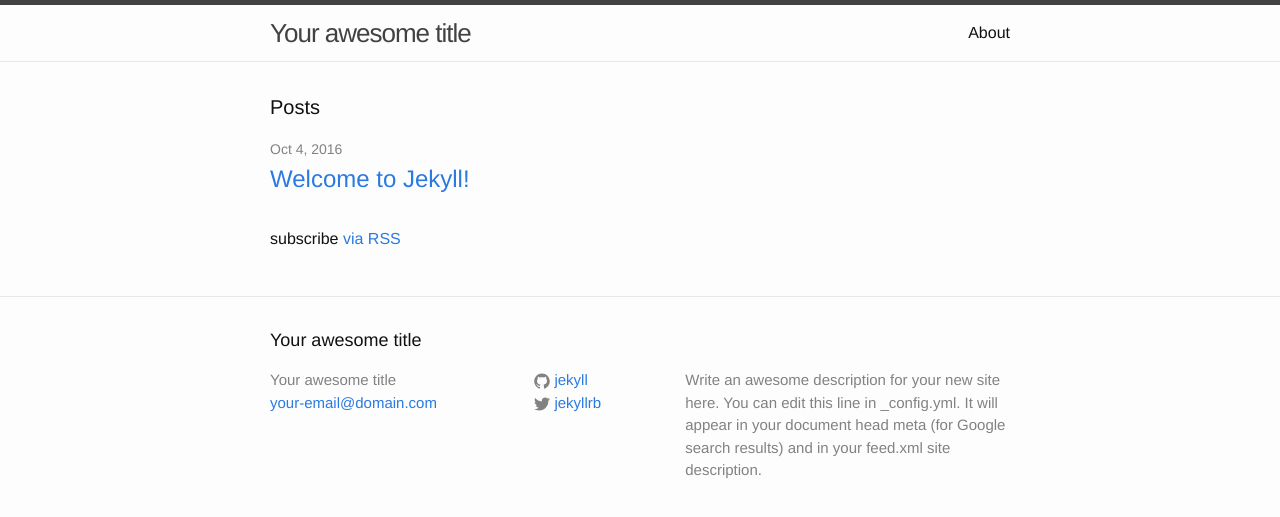
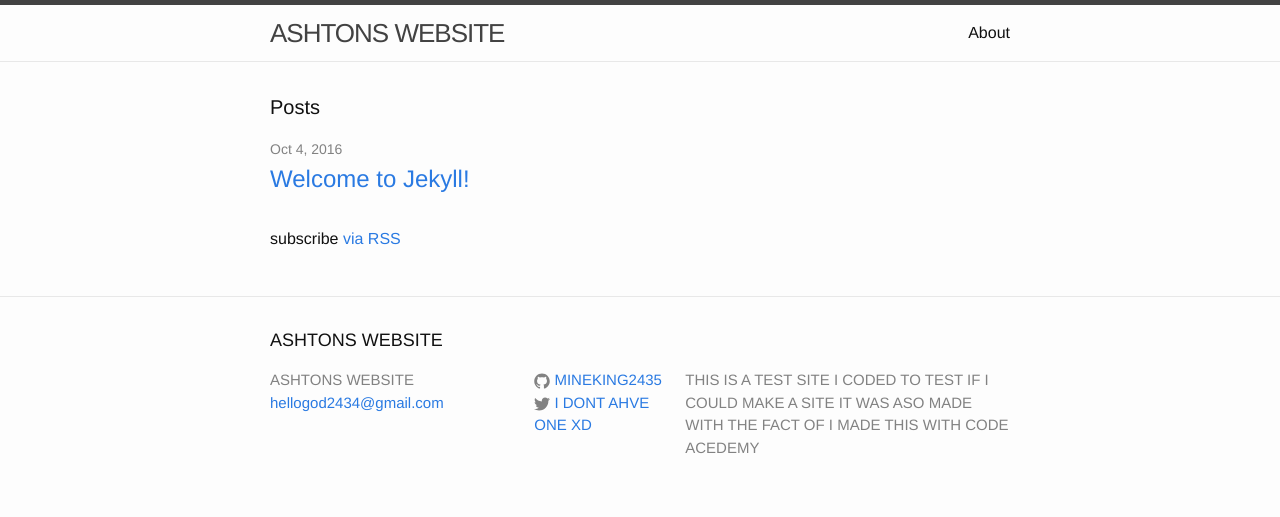
Before and after one commit to MineKing2435/MineKing2435.github.io, a Jekyll site: the page built from index.html, in a window 1280 px wide. Shown: the top 517 px of the page. Built offline with Jekyll 4.4.1, drawn with Linux system fonts in a browser that asks for light colours.

Commit message:
Update _config.yml

```diff
--- a/_config.yml
+++ b/_config.yml
@@ -6,16 +6,14 @@
 # 'jekyll serve'. If you change this file, please restart the server process.
 
 # Site settings
-title: Your awesome title
-email: your-email@domain.com
+title: ASHTONS WEBSITE
+email: hellogod2434@gmail.com
 description: > # this means to ignore newlines until "baseurl:"
-  Write an awesome description for your new site here. You can edit this
-  line in _config.yml. It will appear in your document head meta (for
-  Google search results) and in your feed.xml site description.
+ THIS IS A TEST SITE I CODED TO TEST IF I COULD MAKE A SITE IT WAS ASO MADE WITH THE FACT OF I MADE THIS WITH CODE ACEDEMY
 baseurl: "" # the subpath of your site, e.g. /blog
 url: "http://yourdomain.com" # the base hostname & protocol for your site
-twitter_username: jekyllrb
-github_username:  jekyll
+twitter_username: I DONT AHVE ONE XD
+github_username:  MINEKING2435
 
 # Build settings
 markdown: kramdown
```
